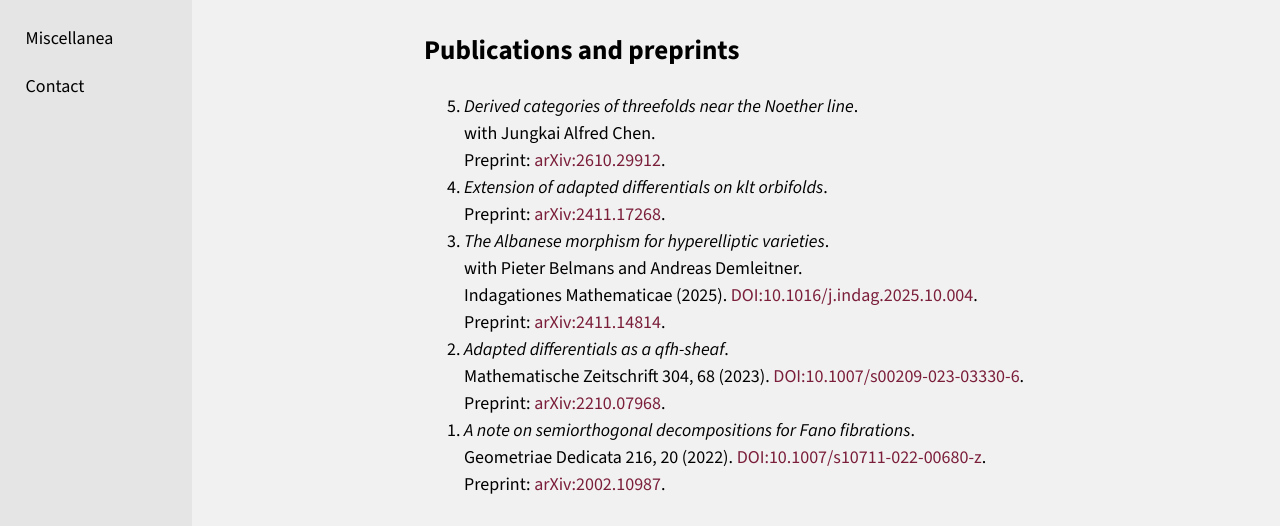
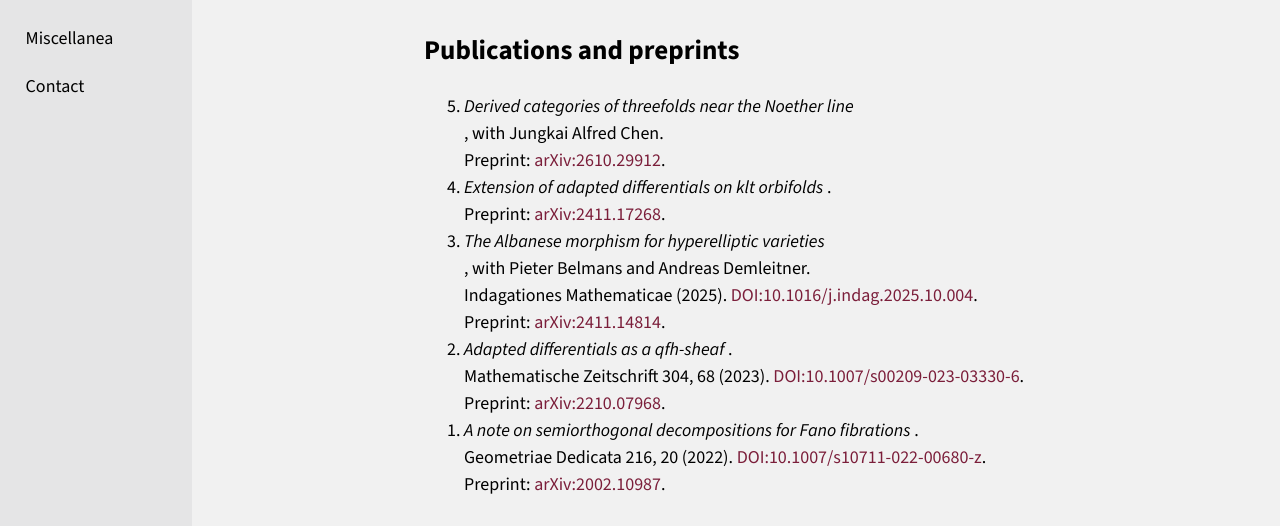
Before and after one commit to pedro-nunez/pedro-nunez.github.io, a Jekyll site: the page built from research.md, in a window 1280 px wide and 1248 px high. Shown: the part 376-902 px from the top of the window. Built offline with Jekyll 4.4.1, drawn with Linux system fonts in a browser that asks for light colours.

Commit message:
Minor formatting on papers

```diff
--- a/research.md
+++ b/research.md
@@ -21,10 +21,12 @@ of algebraic varieties. More specifically:</p>
 <ol reversed>
 {% for pub in site.data.cv.sections.publications %}
   <li>
-    <i>{{ pub.title }}</i>.
+    <i>{{ pub.title }}</i>
     {% assign coauthors = pub.authors | where_exp: "a", "a.name != site.data.cv.name" %}
     {% if coauthors.size > 0 %}
-    <br>with {% include author-list.html authors=coauthors link_class="person-link" %}.
+    <br>, with {% include author-list.html authors=coauthors link_class="person-link" %}.
+    {% else %}
+    .
     {% endif %}
     {% if pub.journal %}
     <br>{{ pub.journal }} ({{ pub.date }}).
```
Also changed, not shown: index.md (+1 -1 lines).
